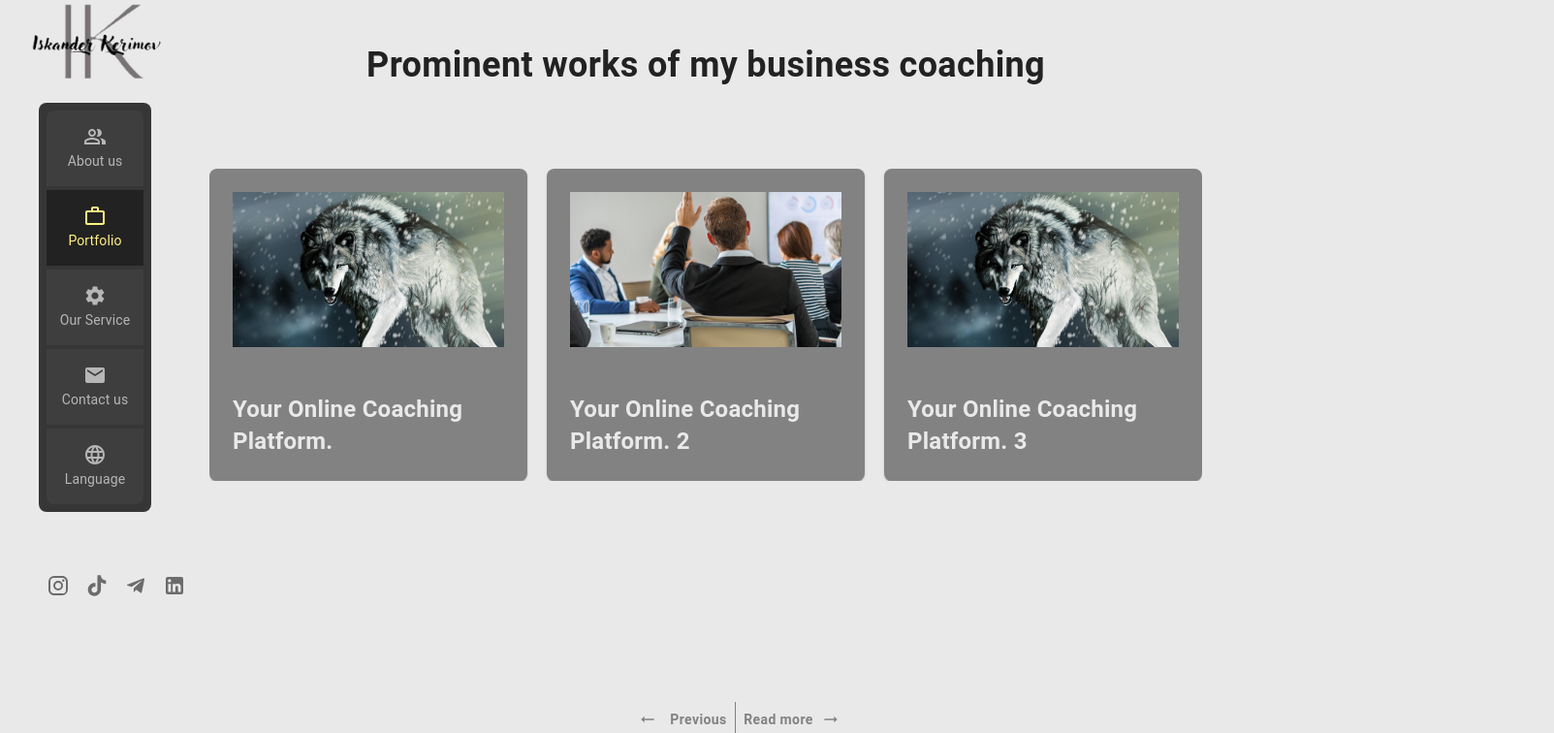
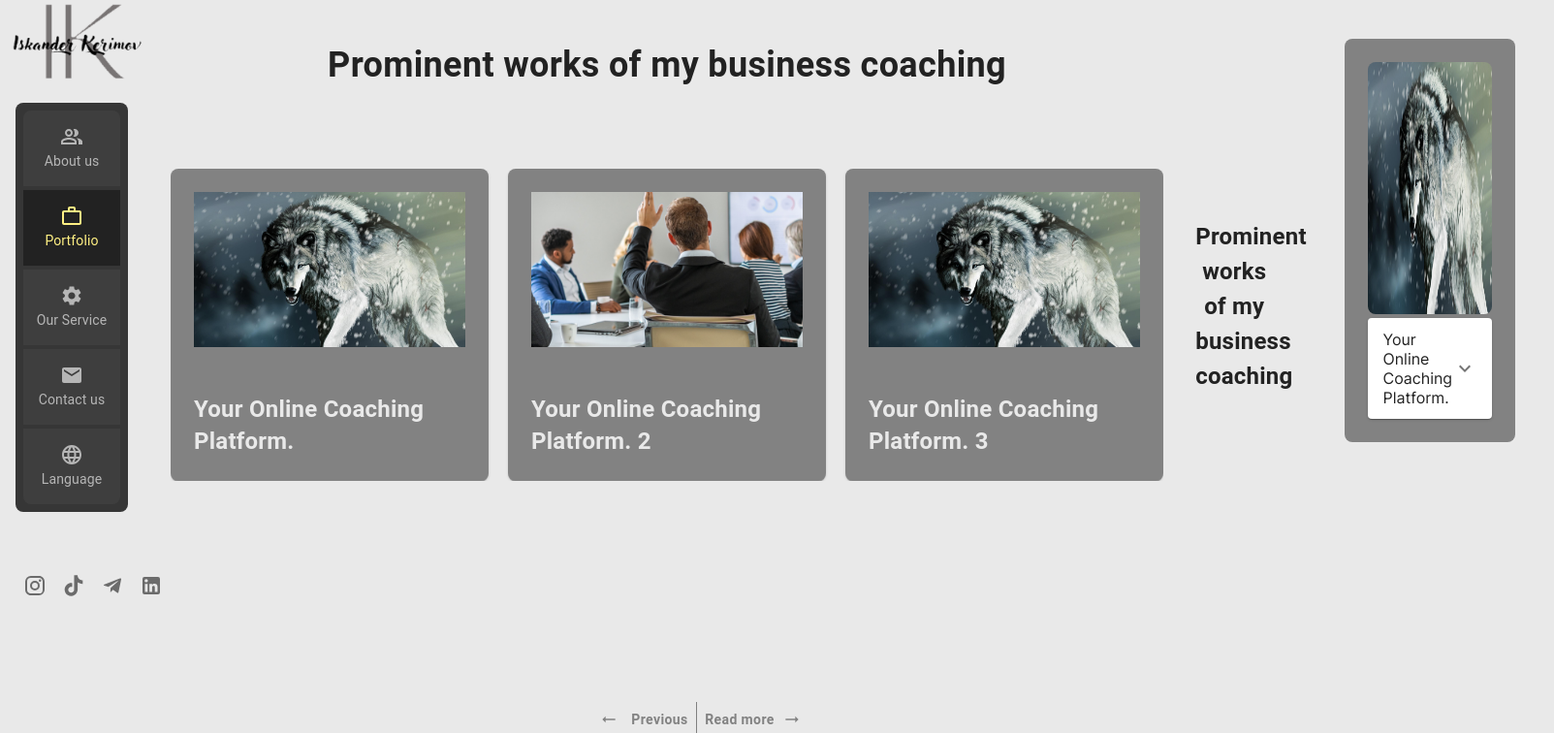
Before and after one commit to GeekSpace-Team/Business, a React (Vite) app: page /about in a window 1280 px wide. Both pictures are taken after a click on the element "Portfolio". Shown: the top 756 px of the page at 97% size, 1603 px wide, since content can reach past the window. Built offline with nearby package versions, Linux system fonts and the light colour scheme.

Commit message:
mui accordion

```diff
--- a/src/pages/about/AboutMini.tsx
+++ b/src/pages/about/AboutMini.tsx
@@ -20,6 +20,16 @@ const AboutMini: FC = () => {
 
   return (
     <>
+      <Typography
+        sx={{
+          textAlign: "center",
+          color: "#222222",
+          fontSize: "24px",
+          fontWeight: 700,
+        }}
+      >
+        WHO WE ARE
+      </Typography>
       <Swiper
         modules={[Autoplay]}
         slidesPerView={1}
--- a/src/pages/portfolio/Portfolio.tsx
+++ b/src/pages/portfolio/Portfolio.tsx
@@ -14,6 +14,7 @@ import { portfolioItems } from "./portfolioItems";
 import { Swiper, SwiperSlide } from "swiper/react";
 import { Autoplay } from "swiper/modules";
 import "swiper/css";
+import PortfolioMini from "./PortfolioMini";
 
 const Portfolio: FC = () => {
   const [activeIndex, setActiveIndex] = useState<number | null>(null);
@@ -37,7 +38,11 @@ const Portfolio: FC = () => {
   }, []);
 
   return (
-    <Stack width="80%">
+    <>
+      <Stack
+        width="80%"
+        sx={{ display: { lg: "flex", md: "flex", sm: "none", xs: "none" } }}
+      >
         <Stack pt={5} mb={-7}>
           <Typography
             sx={{
@@ -151,6 +156,8 @@ const Portfolio: FC = () => {
           </Button>
         </Stack>
       </Stack>
+      <PortfolioMini />
+    </>
   );
 };
 
--- /dev/null
+++ b/src/pages/portfolio/PortfolioMini.tsx
@@ -0,0 +1,51 @@
+import { Box, Stack, Typography } from "@mui/material";
+import Accordion from "@mui/material/Accordion";
+import AccordionSummary from "@mui/material/AccordionSummary";
+import AccordionDetails from "@mui/material/AccordionDetails";
+import ExpandMoreIcon from "@mui/icons-material/ExpandMore";
+import { FC } from "react";
+
+const PortfolioMini: FC = () => {
+  return (
+    <>
+      <Stack direction="row" alignItems="center" justifyContent="center">
+        <Typography
+          sx={{
+            textAlign: "center",
+            color: "#222222",
+            fontSize: "24px",
+            fontWeight: 700,
+            width: "70%",
+          }}
+        >
+          Prominent works of my business coaching
+        </Typography>
+      </Stack>
+      <Stack p={5}>
+        <Box sx={{ background: "#828282", borderRadius: "8px", p: 3 }}>
+          <img
+            src="./images/321467.jpg"
+            style={{ width: "100%", height: "260px", borderRadius: "8px" }}
+            alt="321467.jpg"
+          />
+          <Accordion>
+            <AccordionSummary
+              expandIcon={<ExpandMoreIcon />}
+              aria-controls="panel1-content"
+              id="panel1-header"
+            >
+              Your Online Coaching Platform.
+            </AccordionSummary>
+            <AccordionDetails>
+              Lorem ipsum dolor sit amet, consectetur adipiscing elit.
+              Suspendisse malesuada lacus ex, sit amet blandit leo lobortis
+              eget.
+            </AccordionDetails>
+          </Accordion>
+        </Box>
+      </Stack>
+    </>
+  );
+};
+
+export default PortfolioMini;
```
Also changed, not shown: 36 other files (tests, documents, lock files or other folders). Lines whose indentation alone changed are shown as unchanged.
